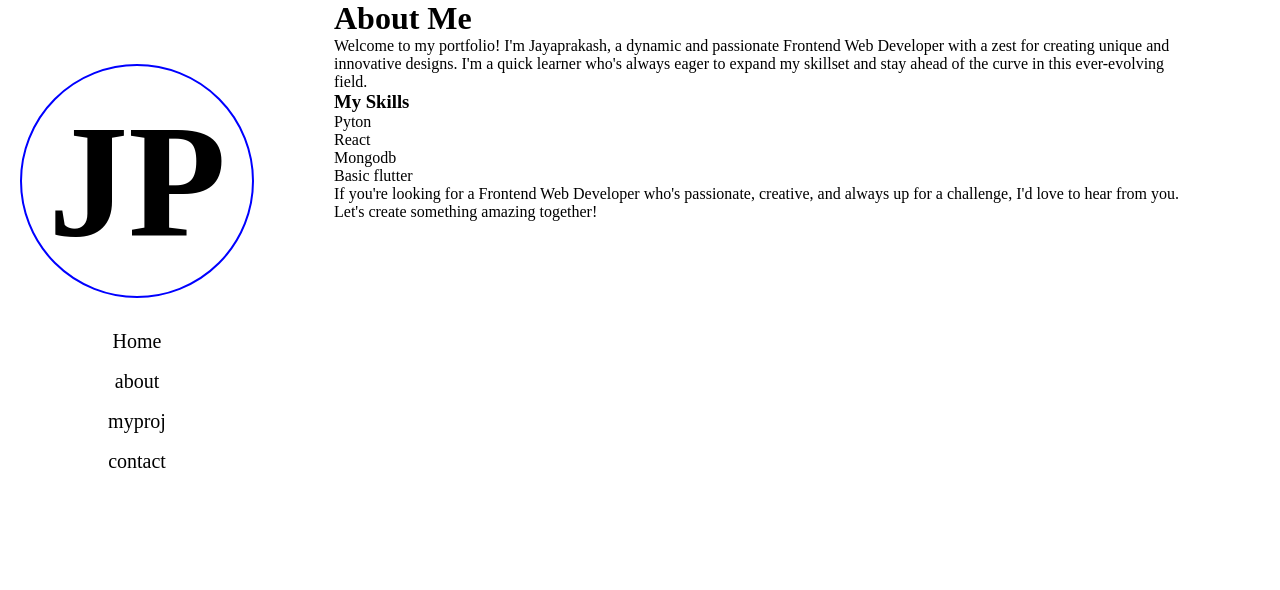
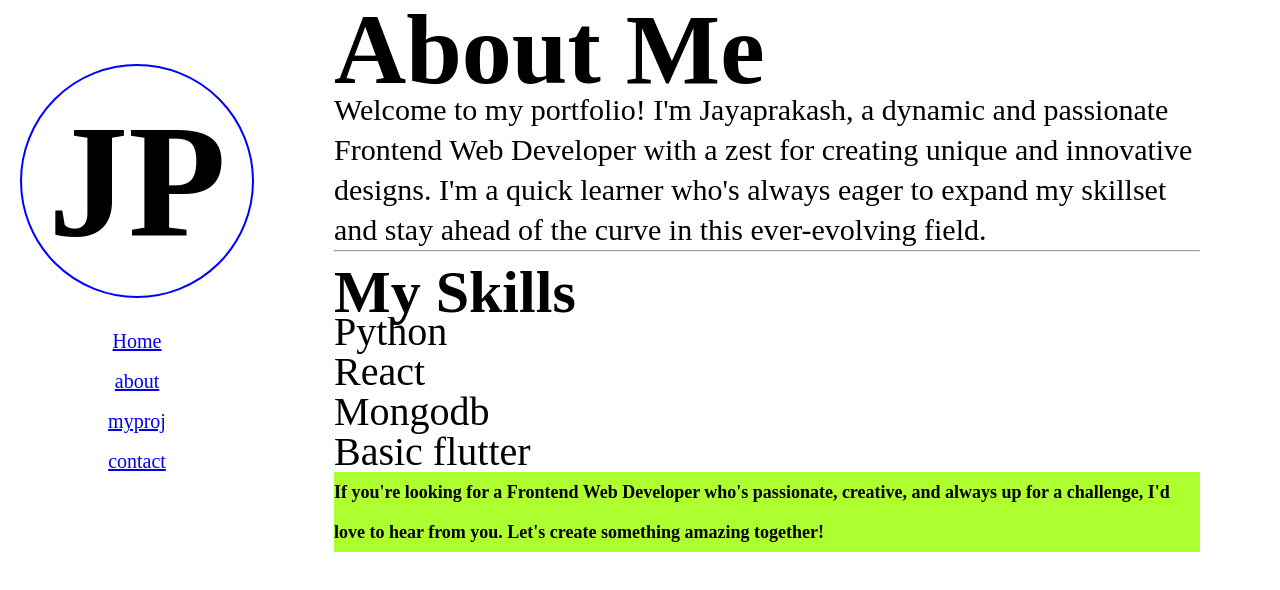
Before and after one commit to telugujayaprakash/jayaprakash, a React (Vite) app: page /about in a window 1280 px wide. Shown: the top 590 px of the page. Built offline with nearby package versions, Linux system fonts and the light colour scheme.

Commit message:
updated projects

```diff
--- a/index.html
+++ b/index.html
@@ -5,7 +5,7 @@
   <meta charset="UTF-8" />
   <link rel="icon" type="image/svg+xml" href="./src/images/icon.png" />
   <meta name="viewport" content="width=device-width, initial-scale=1.0" />
-  <title>Jp</title>
+  <title>Jp-The Creator</title>
   <style>
     /* Set the minimum width for the desktop view */
     #lock {
--- a/src/components/About.jsx
+++ b/src/components/About.jsx
@@ -5,17 +5,17 @@ function about() {
     return (
         <div className='aa'>
             <h1 className='a1'>About Me</h1>
-            <p>Welcome to my portfolio! I'm Jayaprakash, a dynamic and passionate Frontend Web Developer with a zest for creating unique and innovative designs. I'm a quick learner who's always eager to expand my skillset and stay ahead of the curve in this ever-evolving field.</p>
-
-            <section>
-                <h3>My Skills</h3>
-                <p>Pyton</p>
-                <p>React</p>
-                <p>Mongodb</p>
-                <p>Basic flutter</p>
+            <p className='ap'>Welcome to my portfolio! I'm Jayaprakash, a dynamic and passionate Frontend Web Developer with a zest for creating unique and innovative designs. I'm a quick learner who's always eager to expand my skillset and stay ahead of the curve in this ever-evolving field.</p>
+<hr />
+            <section className='askills'>
+                <h3 className='skills'>My Skills</h3>
+                <p className='as'>Python</p>
+                <p className='as'>React</p>
+                <p className='as'>Mongodb</p>
+                <p className='as'>Basic flutter</p>
             </section>
 
-            <p>If you're looking for a Frontend Web Developer who's passionate, creative, and always up for a challenge, I'd love to hear from you. Let's create something amazing together!</p>
+            <p className='acon'>If you're looking for a Frontend Web Developer who's passionate, creative, and always up for a challenge, I'd love to hear from you. Let's create something amazing together!</p>
         </div>
     );
 }
--- a/src/components/Navbar.jsx
+++ b/src/components/Navbar.jsx
@@ -9,10 +9,10 @@ function Navbar() {
                 <h3 className="img">JP</h3>
                 <nav>
                     <ul className="link">
-                        <li><Link to="/" className="i">Home</Link></li>
-                        <li><Link to="/about" className="i">about</Link></li>
-                        <li><Link to="/myproj" className="i">myproj</Link></li>
-                        <li><Link to="/contact" className="i">contact </Link></li>
+                        <li className="i"><Link to="/">Home</Link></li>
+                        <li className="i"><Link to="/about" >about</Link></li>
+                        <li className="i"><Link to="/myproj" >myproj</Link></li>
+                        <li className="i"><Link to="/contact">contact </Link></li>
                     </ul>
                 </nav>
             </div>
--- a/src/components/components.css
+++ b/src/components/components.css
@@ -9,7 +9,6 @@
     width: 250px;
     margin-left: 20px;
     margin-top: 5%;
-
 }
 
 .i {
@@ -52,37 +51,58 @@ li:hover {
   }
 
   .paragraphs p {
-    margin: 1em 0;
-    padding: 0;
-    font-size: 1em;
-    line-height: 1.5;
+    font-size: 120px;
+    line-height: 80px;
   }
-
-  .p1 {
-    color: #f1c40f;
+  .p1{
+    text-indent: 180px;
+    margin-top: 25%;
   }
-
-  .p2 {
-    color: #3498db;
+  .p2{
+    text-indent: 240px;
   }
-
-  .p3 {
-    color: #e74c3c;
+  .p3{
+    text-indent: 300px;
   }
 
 /* About page */
 
 .aa{
     margin-inline: 80px;
-    user-select:none;
+    padding-top: 30px;
+    line-height: 40px;
+    /* user-select:none; */
+}
+.a1{
+    font-size: 100px;
+}
+.ap{
+    font-size: 30px;
+    margin-top: 20px;
+}
+.skills{
+    font-size: 60px;
+}
+.askills{
+    margin-top: 20px;
+    line-height: 40px;
+}
+.as{
+    font-size: 40px;
+}
+.acon{
+    background: greenyellow;
+    font-size: large;
+    font-weight: bolder;
 }
 
-/* contcat page  */
+/* contact page  */
 .cc{
     height: 100%;
     width: 100%;
     margin-left: -3.2em;
     line-height: 60px;
+    margin-left: 100%;
 }
 input{
     padding: 10px;
```
